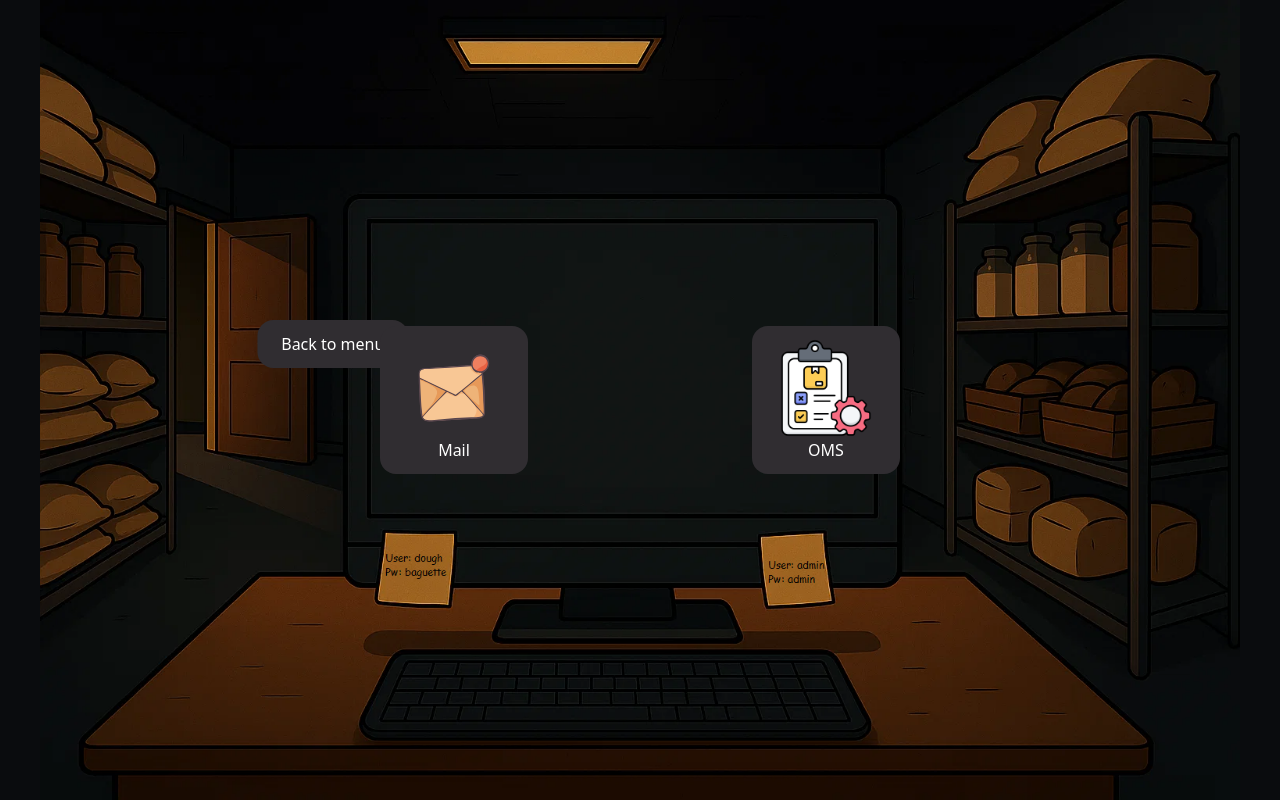
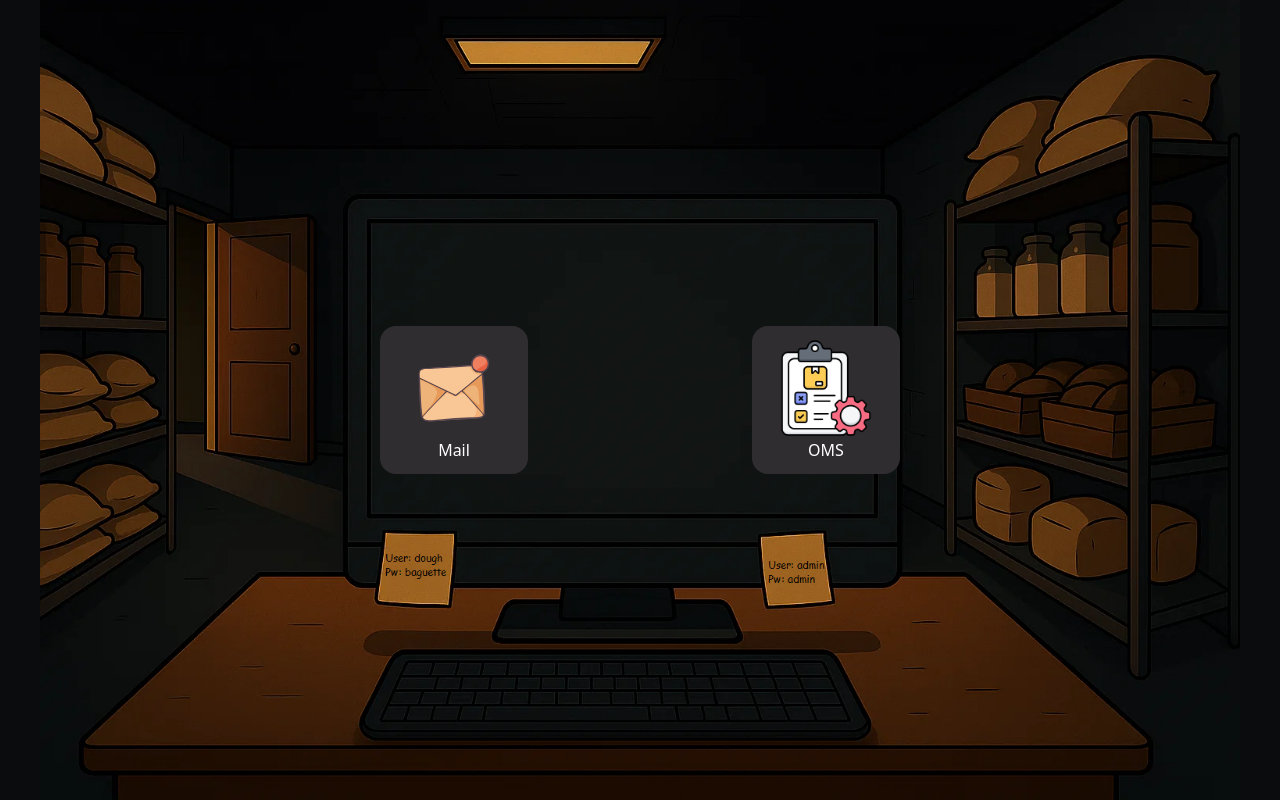
Before and after one commit to jereej/CTFEnvironment, a React (Vite) app in the folder client/: page /backrooms in a window 1280 px wide. Built offline with nearby package versions, Linux system fonts and the light colour scheme.

Commit message:
#25  Add escaping from backrooms
The door in the backrooms now has a glow when approached by the cursor, and clicking it routes the user to the home screen

```diff
--- a/client/src/BackRooms.tsx
+++ b/client/src/BackRooms.tsx
@@ -43,21 +43,53 @@ const BackRooms: React.FC = () => {
     }
 
 return (
-    <div className="absolute inset-0 bg-[#0A0C0E]">
+    <>
         {/* Overlay */}
+        <div className="absolute inset-0 bg-[#0A0C0E]"/>
         {/* Content */}
         <div className="absolute min-h-screen w-full bg-[url('/backrooms.png')] bg-contain bg-center bg-no-repeat">
 
-            {/* Door button */}
-            <div className="absolute top-[43%] left-[26%] -translate-x-1/2 -translate-y-1/2 z-20 flex flex-row gap-4">
-                <div className="flex flex-row gap-4 space-x-52">
-                    <Link to="/">
-                        <button
-                            className="px-6 py-3 bg-[#302D31FF] text-white rounded-2xl hover:bg-[#756C7AFF] transition">
-                            Back to menu
-                        </button>
-                    </Link>
-                </div>
+            {/* Hover group */}
+            <div className="relative w-full h-full group">
+
+                {/* Hover zone */}
+                <div
+                    onClick={() => navigate("/")}
+                    className="
+                        absolute
+                        z-10
+                        pointer-events-auto
+                        opacity-0
+                        group-hover:opacity-100
+                        cursor-pointer
+                    "
+                    style={{
+                        top: "280px",
+                        left: "520px",
+                        width: "300px",
+                        height: "500px",
+                    }}
+                />
+
+                {/* SVG overlay */}
+                <svg
+                    className="absolute inset-0 pointer-events-none z-30"
+                    viewBox="0 0 1920 1080"
+                >
+                    <path
+                        d="M450 265 L565 255 L565 560 L450 540 Z"
+                        fill="none"
+                        strokeWidth="8"
+                        className="
+                            transition-[stroke,filter] duration-300
+                            stroke-transparent
+                            group-hover:stroke-[#f2d55c]
+                            group-hover:drop-shadow-[0_0_10px_#f2d55c]
+                            group-hover:drop-shadow-[0_0_20px_#f2d55c]
+                        "
+                    />
+                </svg>
+
             </div>
 
             {/* Screen content */}
@@ -97,7 +129,6 @@ return (
                         <h1 className="text-2xl font-bold mb-6 text-center">
                         Sign in
                         </h1>
-
                         <input
                         type="text"
                         placeholder="Enter your username"
@@ -105,7 +136,6 @@ return (
                         onChange={(e) => setUsername(e.target.value)}
                         className="w-full mb-4 px-4 py-2 border rounded-lg focus:outline-none focus:ring-2 focus:ring-blue-400"
                         />
-
                         <input
                         type="password"
                         placeholder="Enter your password"
@@ -113,9 +143,7 @@ return (
                         onChange={(e) => setPassword(e.target.value)}
                         className="w-full mb-4 px-4 py-2 border rounded-lg focus:outline-none focus:ring-2 focus:ring-blue-400"
                         />
-
                         {error && <p className="text-[#9B3131FF] text-center mb-4">{error}</p>}
-
                         <button
                             onClick={handleLogin}
                             className="w-full bg-[#b36be3] text-white py-2 rounded-lg hover:bg-[#794899] transition disabled:opacity-50"
@@ -127,7 +155,7 @@ return (
                 </div>
             </div>
         </div>
-    </div>
+    </>
 );
 };
 
```
Lines whose indentation alone changed are shown as unchanged.
